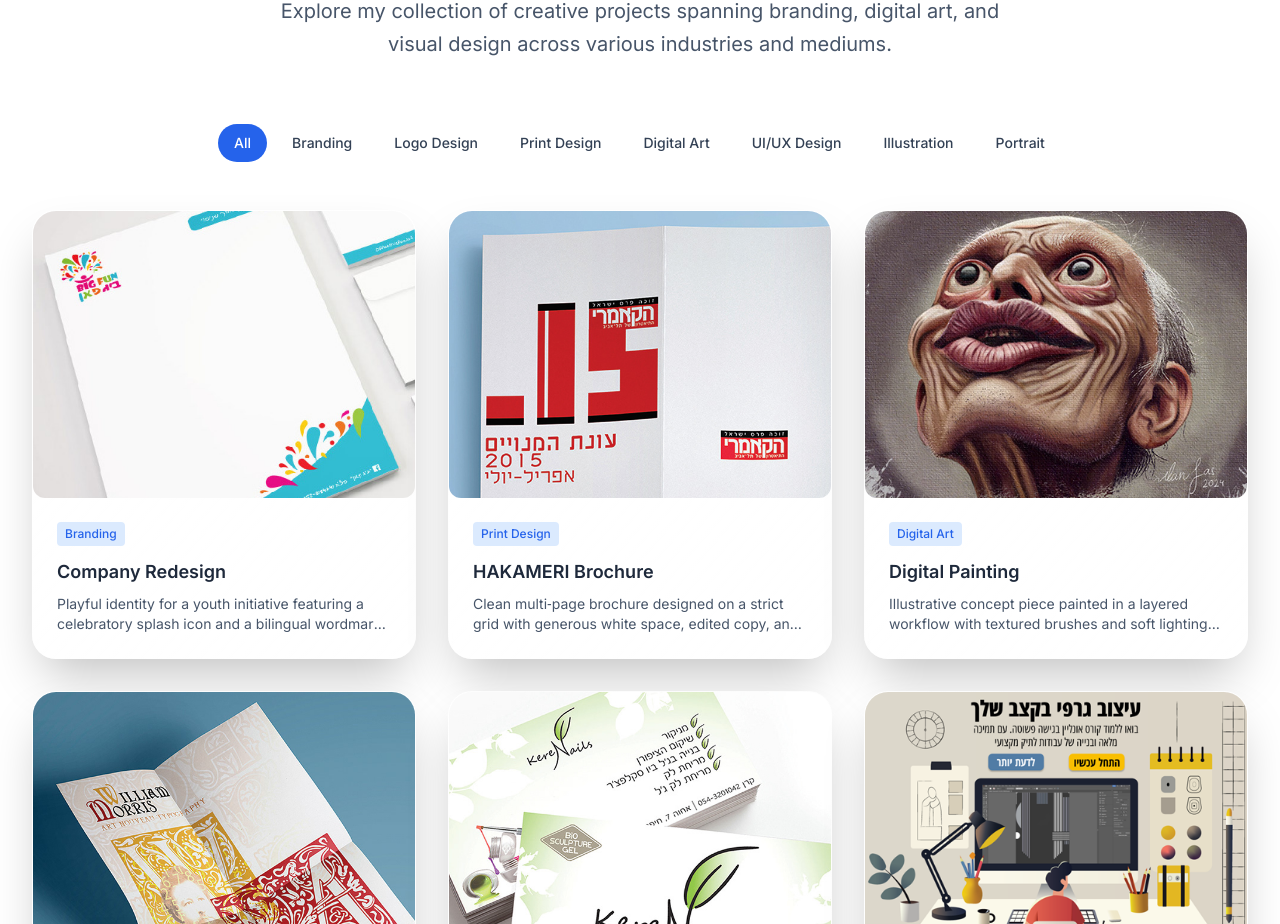
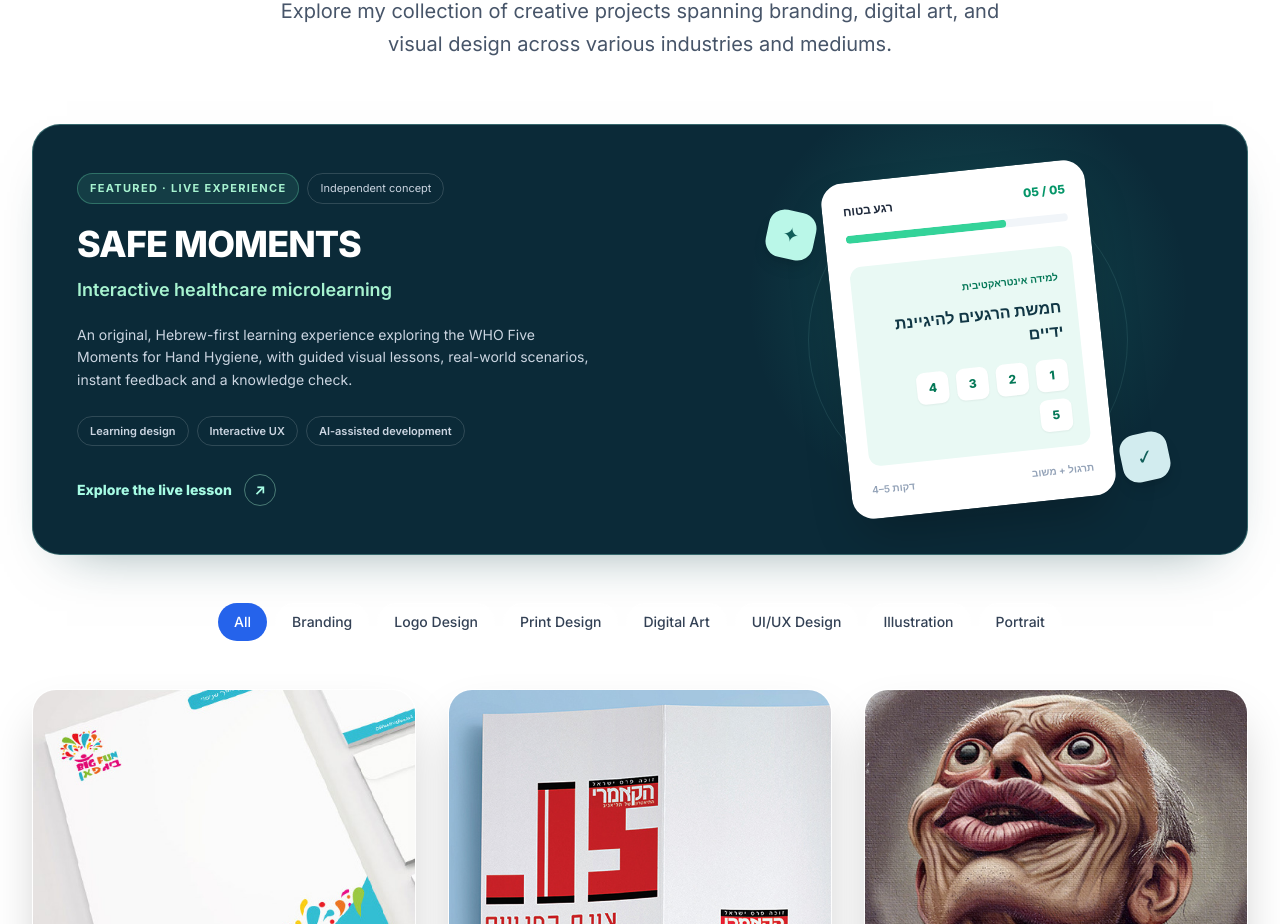
Before and after one commit to ilansas94/PortfolioIlanSas, a Next.js app: page / in a window 1280 px wide. Shown: the part 2518-3442 px from the top of the page. Built offline with nearby package versions, Linux system fonts and the light colour scheme.

Commit message:
Feature live interactive healthcare learning concept prominently in portfolio

```diff
--- a/components/Portfolio.tsx
+++ b/components/Portfolio.tsx
@@ -419,6 +419,70 @@ export const Portfolio = () => {
           </p>
         </motion.div>
 
+        {/* Featured concept study: independent learning experience, not a client commission */}
+        <motion.div
+          {...animations.fadeInUp}
+          className="mb-12"
+        >
+          <a
+            href="/learning-lab"
+            className="group block overflow-hidden rounded-[28px] border border-teal-200/30 bg-[#0b2a38] shadow-[0_24px_55px_-35px_rgba(10,60,65,0.55)] focus-visible:outline-none focus-visible:ring-4 focus-visible:ring-teal-400/70"
+            aria-label="Open Safe Moments interactive healthcare learning demo"
+          >
+            <div className="grid min-h-[315px] lg:grid-cols-[1fr_0.85fr]">
+              <div className="relative z-10 flex flex-col justify-center px-7 py-10 text-white sm:px-11 lg:py-12">
+                <div className="mb-5 flex flex-wrap items-center gap-2">
+                  <span className="rounded-full border border-emerald-300/30 bg-emerald-300/10 px-3 py-1.5 text-[11px] font-bold tracking-[0.12em] text-emerald-200">
+                    FEATURED · LIVE EXPERIENCE
+                  </span>
+                  <span className="rounded-full border border-white/15 px-3 py-1.5 text-[11px] text-slate-300">
+                    Independent concept
+                  </span>
+                </div>
+                <h3 className="mb-3 text-3xl font-extrabold tracking-tight sm:text-4xl">
+                  SAFE MOMENTS
+                </h3>
+                <p className="mb-5 max-w-lg text-base font-semibold text-emerald-200 sm:text-lg">
+                  Interactive healthcare microlearning
+                </p>
+                <p className="max-w-lg text-sm leading-relaxed text-slate-300">
+                  An original, Hebrew-first learning experience exploring the WHO Five Moments for Hand Hygiene, with guided visual lessons, real-world scenarios, instant feedback and a knowledge check.
+                </p>
+                <div className="mt-6 flex flex-wrap gap-2 text-[11px] font-semibold text-slate-300">
+                  <span className="rounded-full border border-white/15 px-3 py-1.5">Learning design</span>
+                  <span className="rounded-full border border-white/15 px-3 py-1.5">Interactive UX</span>
+                  <span className="rounded-full border border-white/15 px-3 py-1.5">AI-assisted development</span>
+                </div>
+                <div className="mt-7 inline-flex items-center gap-3 text-sm font-extrabold text-[#a7fce4]">
+                  Explore the live lesson <span className="inline-flex h-8 w-8 items-center justify-center rounded-full border border-emerald-200/40 transition-transform duration-300 group-hover:translate-x-1">↗</span>
+                </div>
+              </div>
+              <div className="relative hidden min-h-[315px] items-center justify-center overflow-hidden bg-[radial-gradient(circle_at_50%_40%,rgba(50,201,178,0.22),transparent_58%)] sm:flex">
+                <div className="absolute h-[320px] w-[320px] rounded-full border border-teal-200/10" />
+                <div className="absolute h-[250px] w-[250px] rounded-full border border-teal-200/10" />
+                <div className="relative w-[265px] -rotate-[6deg] rounded-[22px] border border-white/10 bg-white p-5 shadow-2xl transition-transform duration-500 group-hover:-rotate-2">
+                  <div className="flex items-center justify-between text-xs font-extrabold text-slate-800">
+                    <span>רגע בטוח</span><span className="text-emerald-600">05 / 05</span>
+                  </div>
+                  <div className="mt-4 flex h-2 overflow-hidden rounded-full bg-slate-100"><div className="h-full w-[72%] rounded-full bg-emerald-400" /></div>
+                  <div className="mt-6 rounded-xl bg-[#e9f9f4] p-4" dir="rtl">
+                    <span className="text-[10px] font-semibold text-emerald-700">למידה אינטראקטיבית</span>
+                    <p className="mt-2 text-base font-bold text-[#113745]">חמשת הרגעים להיגיינת ידיים</p>
+                    <div className="mt-4 flex flex-wrap gap-2">
+                      {[1, 2, 3, 4, 5].map((n) => (
+                        <span key={n} className="flex h-8 w-8 items-center justify-center rounded-lg bg-white text-xs font-extrabold text-emerald-700 shadow-sm">{n}</span>
+                      ))}
+                    </div>
+                  </div>
+                  <div className="mt-4 flex items-center justify-between text-[10px] font-semibold text-slate-400"><span>4–5 דקות</span><span>תרגול + משוב</span></div>
+                </div>
+                <div className="absolute left-[14%] top-[20%] flex h-12 w-12 rotate-12 items-center justify-center rounded-2xl bg-[#baf7e8] text-xl text-teal-800 shadow-lg">✦</div>
+                <div className="absolute bottom-[17%] right-[14%] flex h-12 w-12 -rotate-12 items-center justify-center rounded-2xl bg-[#d2ecef] text-xl text-teal-800 shadow-lg">✓</div>
+              </div>
+            </div>
+          </a>
+        </motion.div>
+
         {/* Category Filter */}
         <motion.div
           initial={{ opacity: 0, y: 20 }}
```
